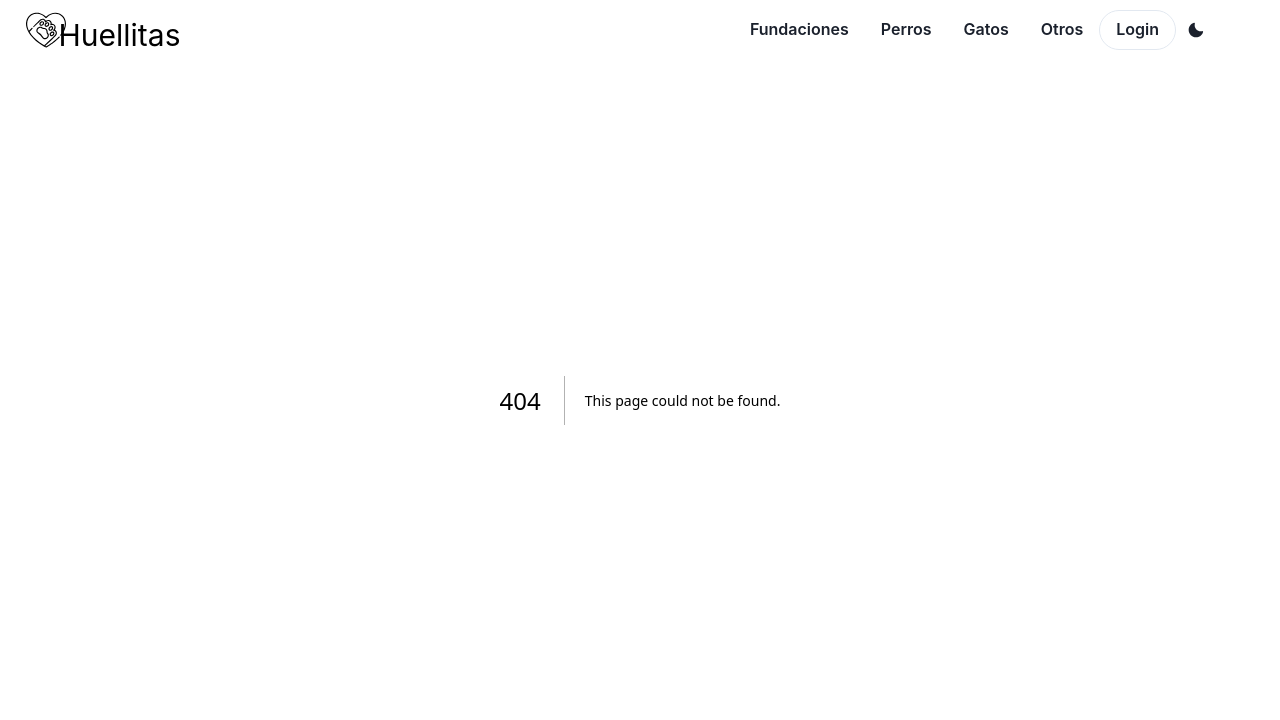
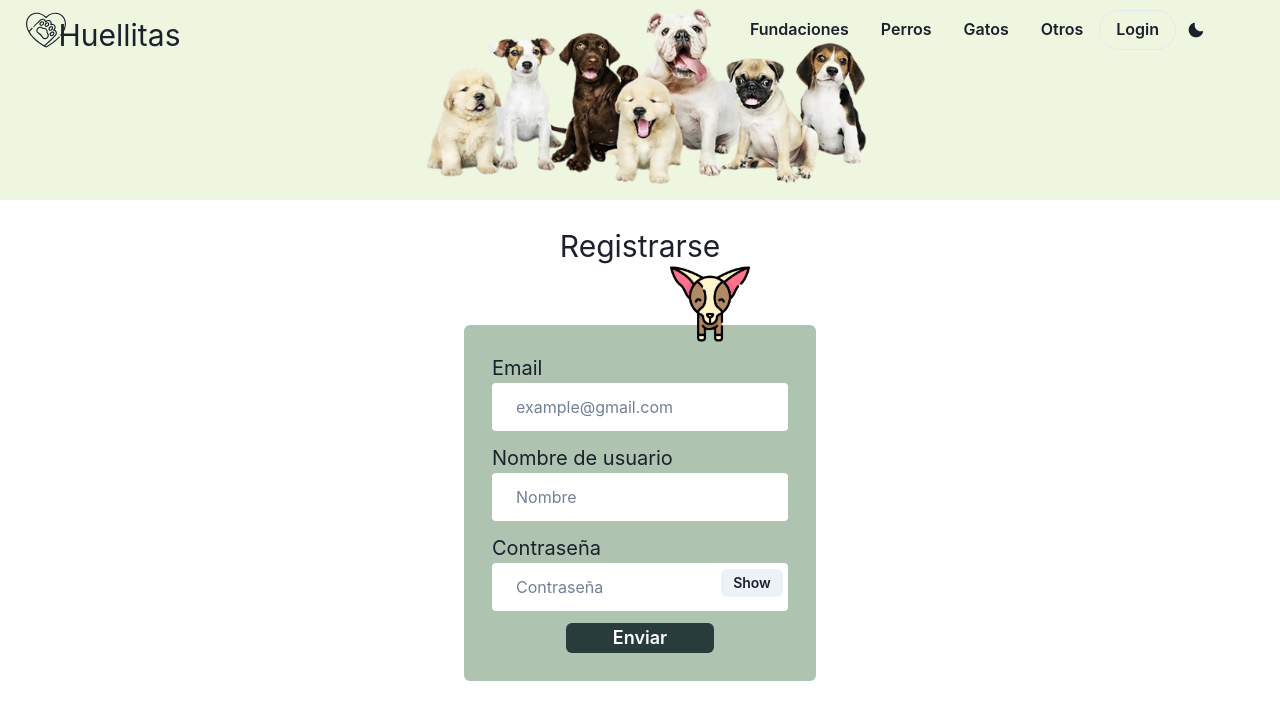
Before and after one commit to No-Country/C8-G42, a Next.js app in the folder FRONT/: page /register in a window 1280 px wide. Before the commit this address had no page. Shown: the top 720 px of the page. Built offline with nearby package versions, Linux system fonts and the light colour scheme.

Commit message:
Add /register

```diff
--- /dev/null
+++ b/FRONT/app/register/page.jsx
@@ -0,0 +1,96 @@
+'use client'
+
+import Image from 'next/image'
+import bgimage from './assets/bgimage.png'
+import dogImage from './assets/dog.png'
+import { Center, Flex, Input, Button, Text, InputGroup, InputRightElement } from '@chakra-ui/react'
+import { useState } from 'react'
+import ReactLoading from 'react-loading'
+
+function Page() {
+
+  const [email, setEmail] = useState('')
+  const [password, setPassword] = useState('')
+  const [error, setError] = useState('')
+  const [loading, setLoading] = useState(false)
+  const [name, setName] = useState('')
+  const [show, setShow] = useState(false)
+
+  const handleClick = () => setShow(!show)
+  const handleEmailChange = (e) => setEmail(e.target.value)
+  const handleNameChange = (e) => setName(e.target.value)
+  const handlePasswordChange = (e) => setPassword(e.target.value)
+
+  const handleSubmit = async (e) => {
+    e.preventDefault()
+    setLoading(true)
+    setError('')
+    try {
+      const res = await fetch('', {
+        method: 'POST',
+        headers: {
+          'Content-Type': 'application/json',
+        },
+        body: JSON.stringify({ email, name, password }),
+      })
+      if (res.status === 200) {
+        window.location.href = ''
+      } else {
+        setError('Invalid email or password')
+      }
+    } catch (err) {
+      setError('Invalid email or password')
+    }
+    setLoading(false)
+  }
+
+  return (
+    <div>
+      <Flex direction="column">
+        <Center bg='#EFF6E0' height="200px" overflow="hidden">
+          <Image src={bgimage} className="cover" priority width="700" alt="heading" />
+        </Center>
+        <Center>
+          <Flex gap={14} p={6} justifyContent="center" alignItems="center" pos="relative" direction="column">
+            <Text fontSize='3xl'>Registrarse</Text >
+            {loading ?
+              <ReactLoading type="spin" color="#AEC3B0"/>
+              :
+              <>
+                <Flex position="absolute" left="230" top="16">
+                  <Image src={dogImage} priority width="80" alt="heading" />
+                </Flex>
+                <form>
+                  <Flex direction="column" gap={3} bgColor="#AEC3B0" p={7} borderRadius={6}>
+                    <Flex direction="column">
+                      <Text fontSize='xl'>Email</Text>
+                      <Input onChange={handleEmailChange} placeholder="example@gmail.com" type="email" variant='outline' bgColor="white" border="none" borderRadius={4} p={6}></Input>
+                    </Flex>
+                    <Flex direction="column">
+                      <Text fontSize='xl'>Nombre de usuario</Text>
+                      <Input onChange={handleNameChange} placeholder="Nombre" type="name" variant='outline' bgColor="white" border="none" borderRadius={4} p={6}></Input>
+                    </Flex>
+                    <Flex direction="column">
+                      <Text fontSize='xl'>Contraseña</Text>
+                      <InputGroup size='md' >
+                        <Input onChange={handlePasswordChange} type={show ? 'text' : 'password'} placeholder="Contraseña" variant='outline' bgColor="white" border="none" borderRadius={4} p={6} />
+                        <InputRightElement width='4.5rem'>
+                          <Button h='1.75rem' size='sm' onClick={handleClick}>
+                            {show ? 'Hide' : 'Show'}
+                          </Button>
+                        </InputRightElement>
+                      </InputGroup>
+                    </Flex>
+                    <Button onClick={handleSubmit} colorScheme="teal" alignSelf="center" size="lg" w="50%" color="white" bgColor="#283D3B" h={30} borderRadius={6} border={0}>Enviar</Button>
+                  </Flex>
+                </form>
+              </>
+            }
+          </Flex>
+        </Center>
+      </Flex>
+    </div>
+  );
+}
+
+export default Page;
```
Also changed, not shown: FRONT/app/register/assets/bgimage.png (added), FRONT/app/register/assets/dog.png (added).
